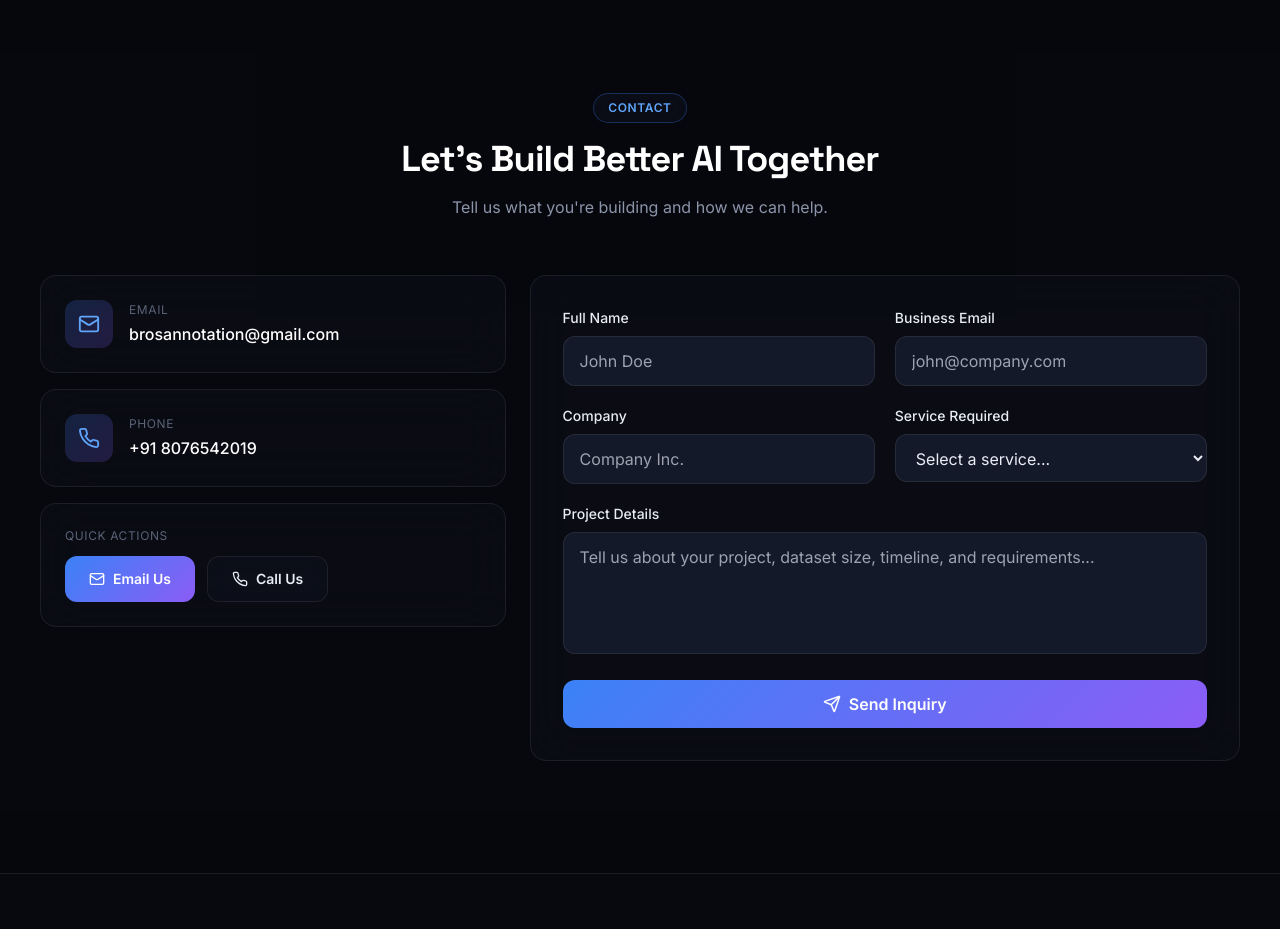
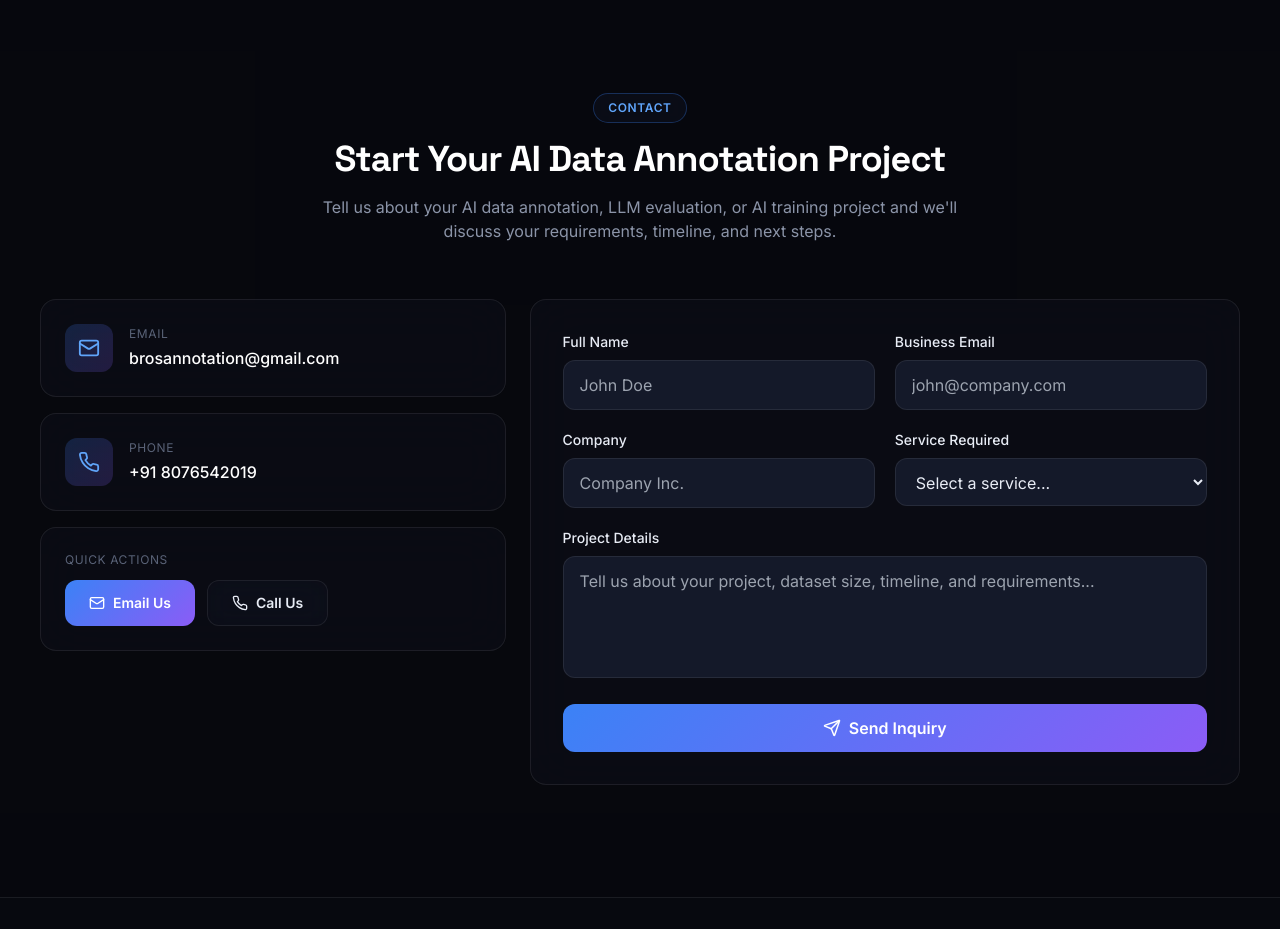
Before and after one commit to devansh211202/bros-annotation, a React (Vite) app: page / in a window 1280 px wide. Shown: the part 8840-9769 px from the top of the page. Built offline with nearby package versions, Linux system fonts and the light colour scheme.

Commit message:
Revise Contact section text for AI projects
Updated the heading and paragraph text to better reflect the focus on AI data annotation projects.

```diff
--- a/src/components/Contact.tsx
+++ b/src/components/Contact.tsx
@@ -95,10 +95,11 @@ export function Contact() {
             Contact
           </div>
           <h2 className="font-display text-3xl sm:text-4xl font-bold text-white mb-4">
-            Let's Build Better AI Together
+            Start Your AI Data Annotation Project
           </h2>
           <p className="text-text-muted">
-            Tell us what you're building and how we can help.
+            Tell us about your AI data annotation, LLM evaluation, or AI training
+            project and we'll discuss your requirements, timeline, and next steps.
           </p>
         </div>
 
```
